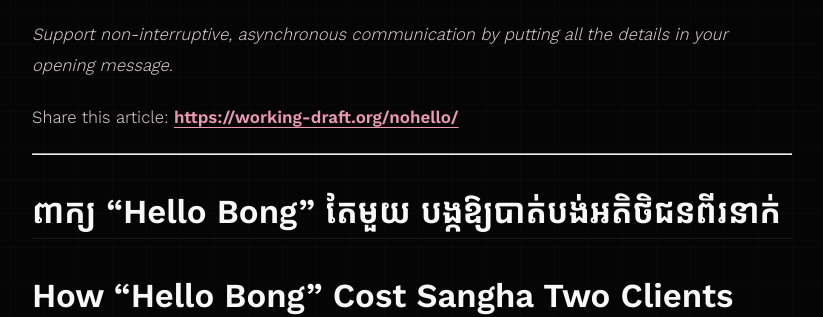
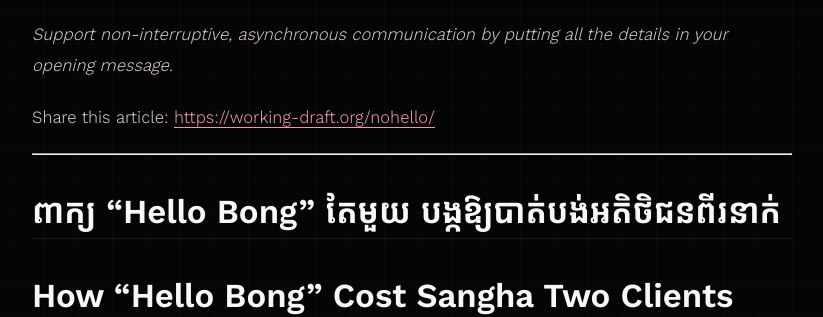
Before and after one commit to R2Pitou/R2Pitou, a Jekyll site: the page built from articles/nohello/index.md, in a window 1280 px wide. Shown: the part 1317-1634 px from the top of the page, without its empty margins (228-1051 px from the left). Built offline with Jekyll 4.4.1, drawn with Linux system fonts in a browser that asks for light colours.

Commit message:
style: remove unnecessary bolding (font-weight: 600) on inline links

```diff
--- a/assets/styles.css
+++ b/assets/styles.css
@@ -477,7 +477,6 @@ h2 {
 
 .post-content a {
   color: var(--pink);
-  font-weight: 600;
 }
 
 .site-footer {
@@ -612,7 +611,6 @@ h2 {
 
 .article-content a {
   color: var(--pink);
-  font-weight: 600;
   text-decoration-thickness: 0.08em;
   text-underline-offset: 0.22em;
 }
```
